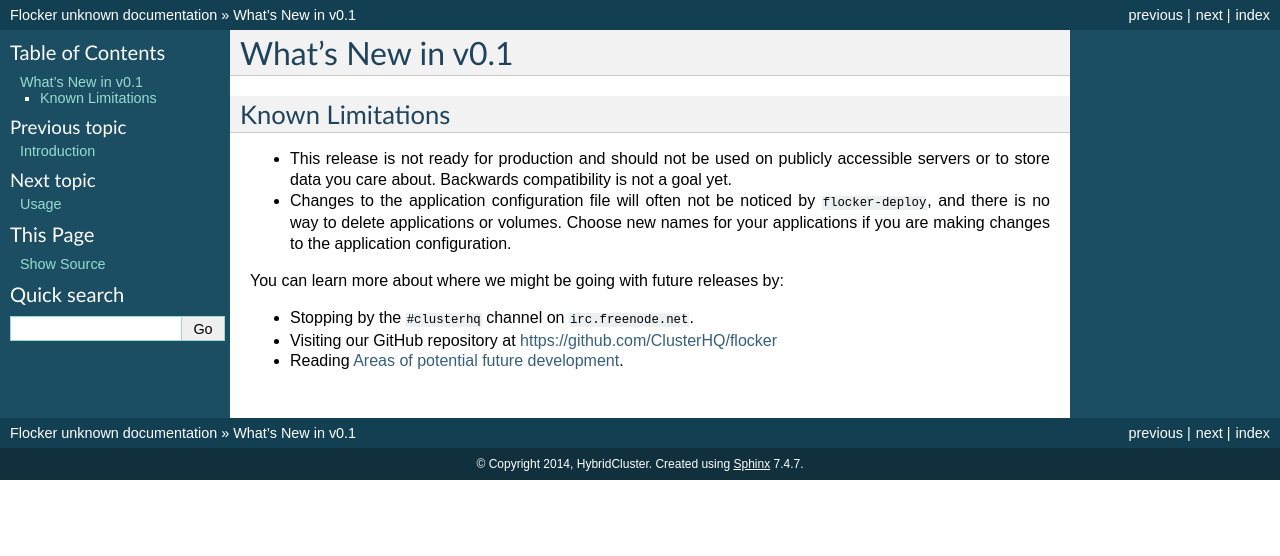
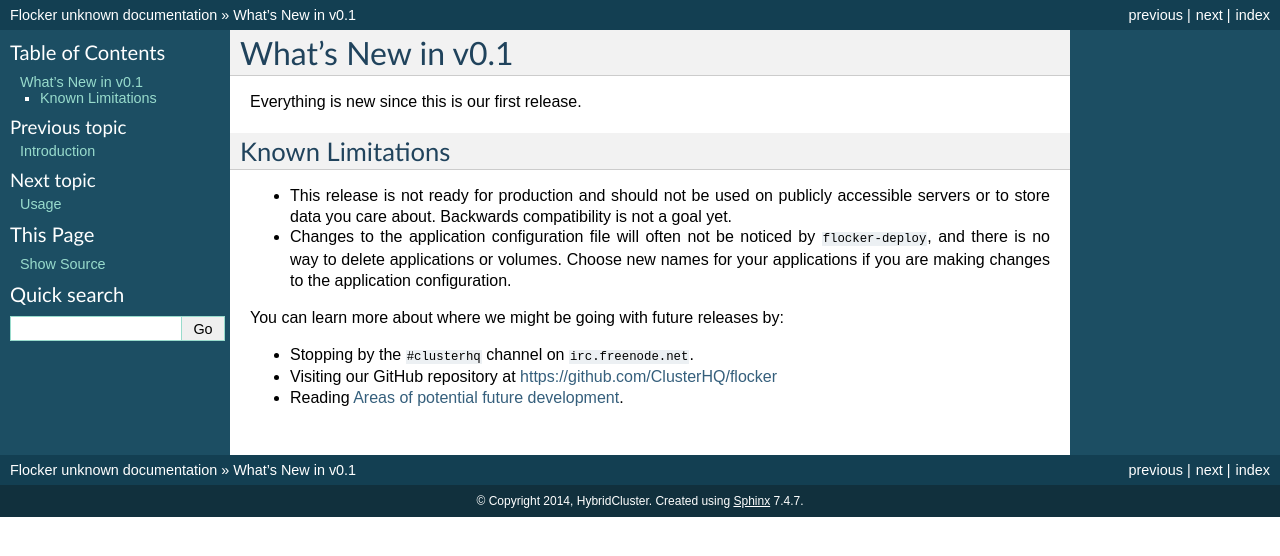
Before and after one commit to ClusterHQ/flocker, a Sphinx documentation site: the page built from docs/whatsnew.rst, in a window 1280 px wide. Shown: the top 556 px of the page. Built offline with Sphinx 7.4.7, drawn with Linux system fonts in a browser that asks for light colours.

Commit message:
Address review comment: It's all new.

```diff
--- a/docs/whatsnew.rst
+++ b/docs/whatsnew.rst
@@ -1,6 +1,9 @@
 ==================
 What's New in v0.1
 ==================
+
+Everything is new since this is our first release.
+
 
 Known Limitations
 =================
```
